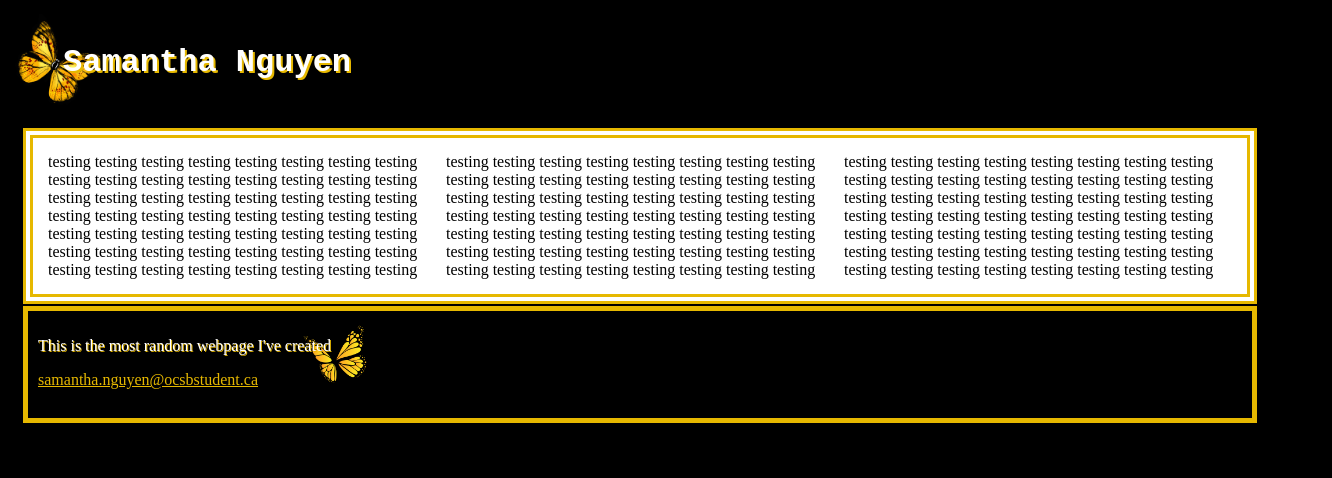
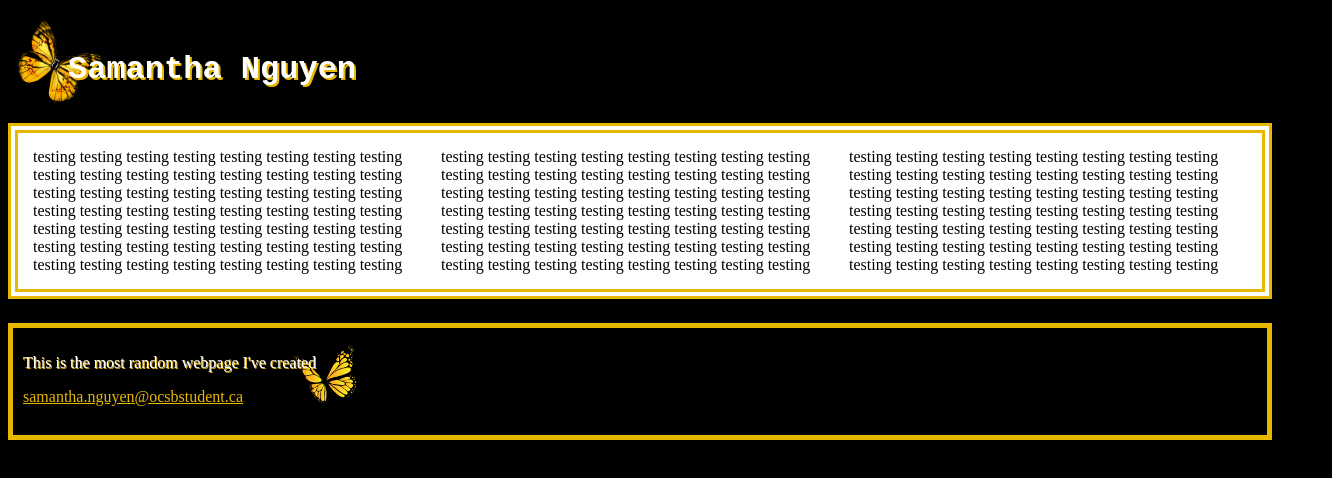
Before and after one commit to Samantha-Nguyen/Unit3-03, a plain HTML site: page index2.html in a window 1280 px wide. Shown: the whole page, 1332 px wide, since content can reach past the window. Drawn offline with Linux system fonts and the light colour scheme.

Commit message:
Syntax errors

```diff
--- a/index2.html
+++ b/index2.html
@@ -11,9 +11,9 @@
   </head>
   <body id = "background">
     <script src = "script.js"></script>
-    <div class = "h1">
     <h1 id = "h1">Samantha Nguyen</h1>
     <img src = "./images/butterfly.png" alt = "Butterfly" id = "img4">
+    <br>
     <div class = "column">
     testing testing testing testing testing testing testing testing testing testing testing testing testing testing testing testing testing testing testing testing testing testing testing testing testing testing testing testing testing testing testing testing testing testing testing testing testing testing testing testing testing testing testing testing testing testing testing testing testing testing testing testing testing testing testing testing testing testing testing testing testing testing testing testing testing testing testing testing testing testing testing testing testing testing testing testing testing testing testing testing testing testing testing testing testing testing testing testing testing testing testing testing testing testing testing testing testing testing testing testing testing testing testing testing testing testing testing testing testing testing testing testing testing testing testing testing testing testing testing testing testing testing testing testing testing testing testing testing testing testing testing testing testing testing testing testing testing testing testing testing testing testing testing testing testing testing testing testing testing testing testing testing testing testing testing testing testing testing testing testing testing testing testing testing testing testing testing testing
     </div>
--- a/style.css
+++ b/style.css
@@ -86,7 +86,8 @@ div {
   color: #fff;
   text-shadow: 2px 2px #e6b800;
   position: relative;
-  left: 40px;
+  left: 60px;
+  top: 30px;
 }
 
 #img4 {
@@ -124,8 +125,8 @@ div {
 
 #img5 {
   position: absolute;
-  top: 320px;
-  left: 300px;
+  top: 340px;
+  left: 290px;
   z-index: -1;
   width: 70px;
 }
```
